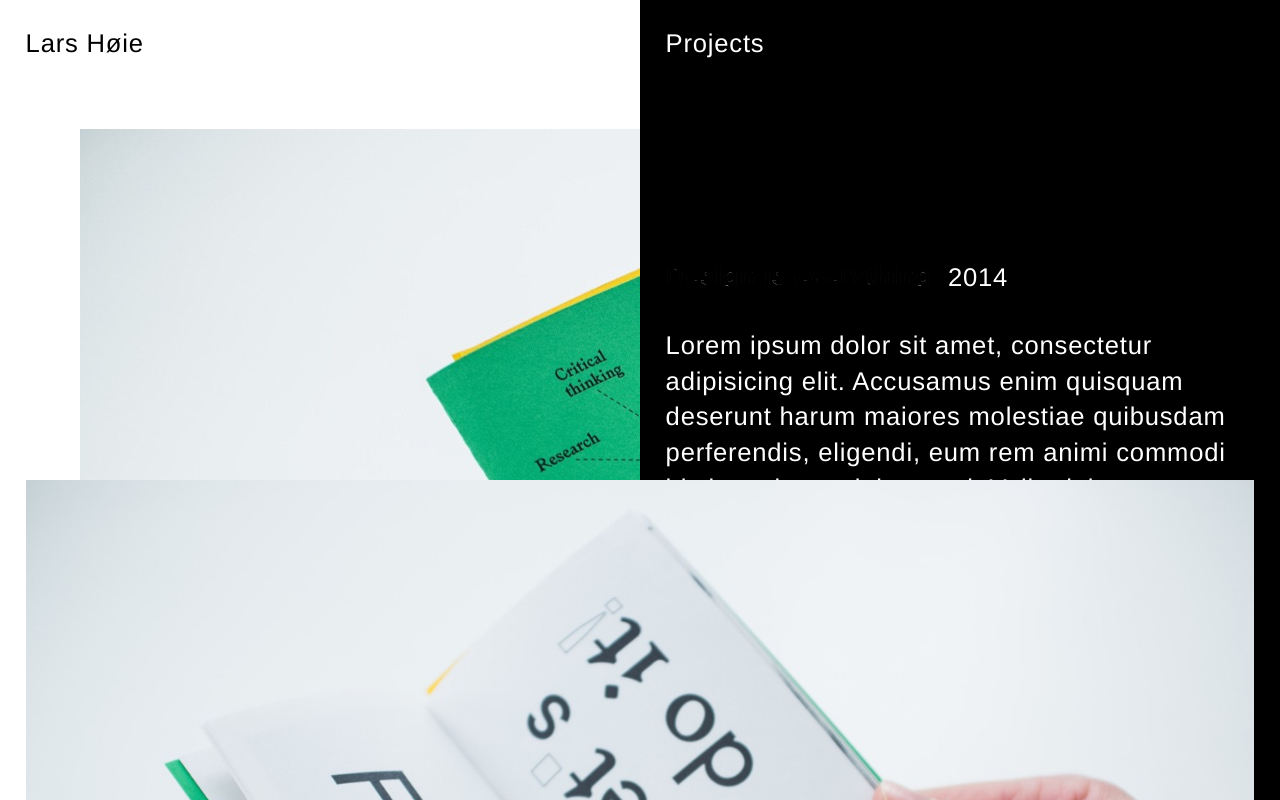
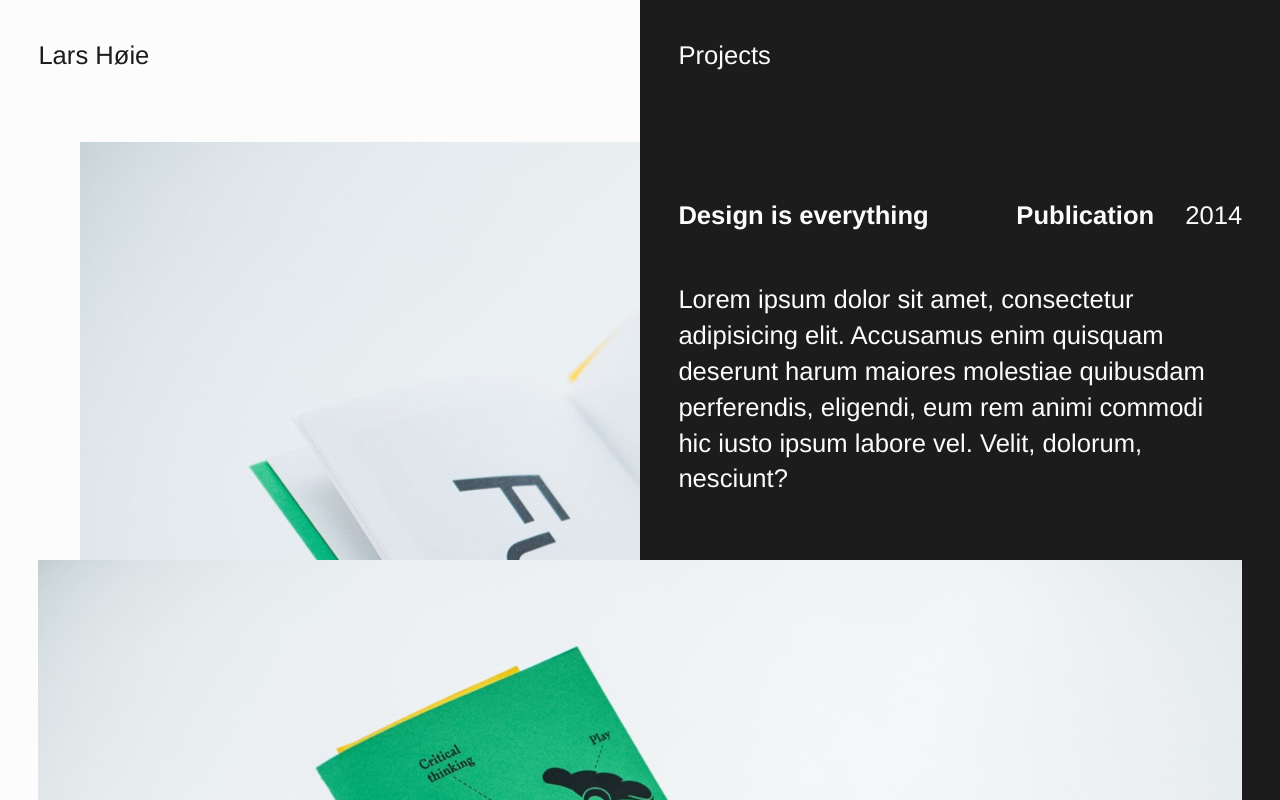
Before and after one commit to larshoie/Div.Dev, a plain HTML site: page CodeKit/projects/design-is-everything/index.html in a window 1280 px wide. Shown: the top 800 px of the page. Drawn offline with Linux system fonts and the light colour scheme.

Commit message:
Finpuss på units + animasjon på prosjektside

```diff
--- a/CodeKit/projects/design-is-everything/index.html
+++ b/CodeKit/projects/design-is-everything/index.html
@@ -24,11 +24,25 @@
       </nav>
 </header>
 
+
 			<article class="project-info">
 
 				<header class="meta">
-					<h2 class="project-title">Design is everything</h2>
-					<time>2014</time>
+					<h2 class="project-title">
+
+						Design is everything
+
+					</h2>
+					<h3 class="project-type">
+
+						Publication
+
+					</h3>
+					<time class="project-year"
+
+								datetime="2014">2014
+
+					</time>
 				</header>
 
 				<p>
@@ -39,12 +53,14 @@
 
 			</article>
 
+
+
 			<div class="project-main-photo">
-				<img src="/assets/images/design_is_everything/1-1000.jpg"
+				<img src="/assets/images/design_is_everything/2-1000.jpg"
 
-					srcset="/assets/images/design_is_everything/1-1500.jpg,
-									/assets/images/design_is_everything/1-1000.jpg,
-									/assets/images/design_is_everything/1-500.jpg"
+					srcset="/assets/images/design_is_everything/2-1500.jpg,
+									/assets/images/design_is_everything/2-1000.jpg,
+									/assets/images/design_is_everything/2-500.jpg"
 
 						alt="Design is everything">
 			</div>
@@ -54,11 +70,11 @@
 
 			<li class="full">
 				<figure>
-					<img src="/assets/images/design_is_everything/2-1000.jpg"
+					<img src="/assets/images/design_is_everything/1-1000.jpg"
 
-						srcset="/assets/images/design_is_everything/2-1500.jpg,
-										/assets/images/design_is_everything/2-1000.jpg,
-										/assets/images/design_is_everything/2-500.jpg"
+						srcset="/assets/images/design_is_everything/1-1500.jpg,
+										/assets/images/design_is_everything/1-1000.jpg,
+										/assets/images/design_is_everything/1-500.jpg"
 
 							alt="Design is everything">
 				</figure>
@@ -71,6 +87,18 @@
 						srcset="/assets/images/design_is_everything/3-1500.jpg,
 										/assets/images/design_is_everything/3-1000.jpg,
 										/assets/images/design_is_everything/3-500.jpg"
+
+							alt="Design is everything">
+				</figure>
+			</li>
+
+			<li class="full">
+				<figure>
+					<img src="/assets/images/design_is_everything/2-1000.jpg"
+
+						srcset="/assets/images/design_is_everything/2-1500.jpg,
+										/assets/images/design_is_everything/2-1000.jpg,
+										/assets/images/design_is_everything/2-500.jpg"
 
 							alt="Design is everything">
 				</figure>
--- a/CodeKit/src/scss/_about.scss
+++ b/CodeKit/src/scss/_about.scss
@@ -12,27 +12,9 @@ h1 {
   -webkit-text-stroke-color: $dark;
 }
 
-/* .number-projects {
-font-variant-position: super;
--moz-font-feature-settings: "sups";
--ms-font-feature-settings: "sups";
--webkit-font-feature-settings: "sups";
-font-feature-settings: "sups";
-font-size: 4vw;
-position:relative;
-display:inline;
-bottom:3.5vw;
-margin-left: -1.3vw;
-color: $light;
--webkit-text-stroke: 0 $light;
-} */
-
-
-
-
 
 .about {
-  margin-top: 30vmin;
+  margin-top: $top;
   //margin-bottom: 52vh;
     h2 {
       font-size: 1.5vw;
@@ -47,6 +29,7 @@ color: $light;
   line-height: 1.255;
   line-height: 8.35vw;
   font-size: 6.6vw;
+  font-size: 6.2vw;
   margin-top: -1.9vw;
   -webkit-text-stroke: 0.2rem $dark;
   padding-bottom:10vmin;
--- a/CodeKit/src/scss/_base.scss
+++ b/CodeKit/src/scss/_base.scss
@@ -10,7 +10,8 @@ body {
   // Font
   font-family: $sans-serif;
   font-style: condenced;
-  letter-spacing: 0.05rem;
+  //letter-spacing: 0.05rem;
+  //letter-spacing: 0.2vmin;
   line-height: 1.4;
   font-size: 2vw;
   color:$dark;
@@ -89,6 +90,7 @@ body {
 
 
 
+
   // Page
   .left-page {
     padding:$padding;
--- a/CodeKit/src/scss/_header.scss
+++ b/CodeKit/src/scss/_header.scss
@@ -1,21 +1,3 @@
-.logo {
-  display: none;
-  position:fixed;
-  z-index:-1;
-  font-size: 20vw;
-  //color: blue;
-  left:0;
-  right:0;
-  top:40%;
-  bottom:0;
-  text-align: center;
-  -webkit-text-stroke: 2px $dark;
-}
-
-.frontpage span.title {
-  display: none;
-}
-
 header {
   //background:$light;
   //height: 3rem;
@@ -32,6 +14,7 @@ header {
     position:fixed;
     padding:$padding;
     padding-bottom: 8.5vmin;
+    //padding-bottom: 8.5vmin;
     a {
     color: $dark;
     }
@@ -65,6 +48,7 @@ header {
     position:fixed;
     padding:$padding;
     padding-bottom: 8.5vmin;
+    //padding-bottom: 8.5vmin;
     z-index: 999;
     color:$light;
     background: $dark;
@@ -99,3 +83,21 @@ header {
     }
   }
 }
+
+.frontpage span.title {
+  display: none;
+}
+
+.logo {
+  display: none;
+  position:fixed;
+  z-index:-1;
+  font-size: 20vw;
+  //color: blue;
+  left:0;
+  right:0;
+  top:40%;
+  bottom:0;
+  text-align: center;
+  -webkit-text-stroke: 2px $dark;
+}
--- a/CodeKit/src/scss/_projects.scss
+++ b/CodeKit/src/scss/_projects.scss
@@ -1,7 +1,7 @@
 .project-list {
   color: $light;
   //z-index: 999;
-  margin-top: 30vmin;
+  padding-top: $top;
   a {
     color:$light;
     &:hover {
@@ -49,9 +49,9 @@
 
   ul {
     //padding: 0 1.5rem;
-    display: block;
+    //display: block;
     //font-size: 2vw;
-    letter-spacing: 0.15rem;
+    //letter-spacing: 0.15rem;
     li {
       display: inline;
     }
@@ -76,7 +76,8 @@
     li:last-child { //year
       width: 10%;
       float: right;
-      text-align: left;
+      //text-align: left;
+      text-align: right;
       //color: transparent;
       //-webkit-text-stroke: 0.05rem $light;
       //display: none;
@@ -142,3 +143,19 @@
     display:none;
   }
 } */
+
+
+/* .number-projects {
+font-variant-position: super;
+-moz-font-feature-settings: "sups";
+-ms-font-feature-settings: "sups";
+-webkit-font-feature-settings: "sups";
+font-feature-settings: "sups";
+font-size: 4vw;
+position:relative;
+display:inline;
+bottom:3.5vw;
+margin-left: -1.3vw;
+color: $light;
+-webkit-text-stroke: 0 $light;
+} */
--- a/CodeKit/src/scss/_single-project.scss
+++ b/CodeKit/src/scss/_single-project.scss
@@ -28,49 +28,87 @@
       }
   }
 
-.project-info {
+
+
+
+
+
+.project-info { //ul
   //@extend .right-page;
   //@extend .project-list;
-  padding: $padding;
+  //padding-top: 20vw + $padding;
+  padding-top: $top;
+  padding-left: $padding;
+  padding-right: $padding;
+  //height:100vh;
   min-height: 100vh;
   position:fixed;
-  top:0;
+  //top:20vmin;
+  //padding-top:25.8vmin;
+  //padding-top: 9.5vmin;
+  //margin-top:-9.5vmin;
+  top:$padding;
   right:0;
   width:50vw;
-  padding-top:32.5vmin;
+  //padding-top:24.1vmin;
+  //padding-top:32.5vmin;
   overflow: hidden;
   background: $dark;
   color: $light;
+  //font-size: 1.3vw; //p
   z-index: 0;
   &:hover {
   //z-index:999;
   }
 }
 
-.meta {
+.meta { //li
   float:left;
   width:100%;
-  padding-bottom: 2rem;
+  padding-bottom: 3rem;
+  font-size: 2vw; //resten arver størrelsen
 }
 
+
 .project-title {
-  //float:left;
-  //color:$light;
-  //position:absolute;
-  //z-index:9999;
-  //left:50vw + $padding;
   float:left;
-  -webkit-text-stroke: 0.001rem $light;
-  -webkit-text-fill-color: transparent;
-  font-size: 2vw;
-  line-height:1.2;
+  width:60%;
+  text-align:left;
+  //-webkit-text-stroke: 0.001rem $light;
+  //-webkit-text-fill-color: transparent;
+  font-size: inherit;
+  //line-height:1.2;
 }
 
-time {
+.project-type {
+  font-size: inherit;
+  float: left;
+  margin-right:5%;
+  width: 25%;
+}
+
+.project-year {
   //display:inline-block;
-  float:left;
-  margin-left: 1rem;
+  //float:left;
+  //margin-left: 1rem;
+  font-size: inherit;
+  width: 10%;
+  float: right;
+  text-align: right;
 }
+
+
+
+
+
+
+
+
+
+
+
+
+
 
 .project-main-photo {
   padding:0;
@@ -93,6 +131,11 @@ time {
 
 }
 
+@keyframes project-slide-up {
+  from {margin-top:100vh;}
+  to {margin-top: $top * 3.5;}
+}
+
 .project {
   position:relative;
   z-index:99;
@@ -101,7 +144,9 @@ time {
   //background-color: yellow;
   padding:0;
   margin:0;
-  margin-top: 60vmin;
+  animation: project-slide-up 1s 1;
+  margin-top: $top * 3.5; //HHHHHEEEYYYYY
+
   //padding-top:5vw;
   padding-bottom:10vmin;
   //pointer-events:none;
--- a/CodeKit/src/scss/_variables.scss
+++ b/CodeKit/src/scss/_variables.scss
@@ -1,9 +1,12 @@
 // colors
-   $light: #fff;
-   $dark: #000;
+   $light: #fcfcfc;
+   //$dark: #fcfcfc;
+   $dark: #1c1c1c;
+   //$light: #1c1c1c;
 
 // universal padding (grid etc.)
-   $padding:2vw;
+   $padding:3vw;
+   $top:20vmin;
 
 // Font-stacks
    $sans-serif:"RT Obligat", "Helvetica Neue", sans-serif;
```
Also changed, not shown: CodeKit/index.html (+8 -7 lines), CodeKit/assets/css/style.css, 3 other files.
